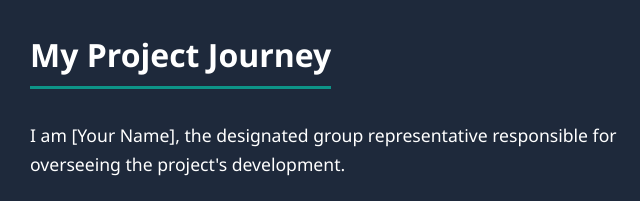
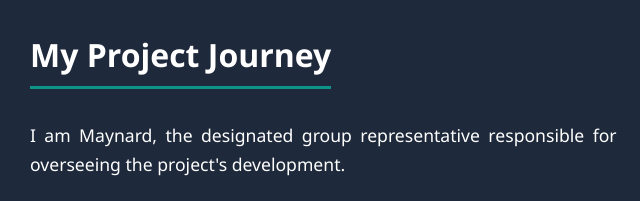
Before and after one commit to maynard-galenzoga/portfolio, a plain HTML site: page index.html in a window 1280 px wide. Shown: the part 2400-2601 px from the top of the page, 94-734 px from the left. Drawn offline with Linux system fonts and the light colour scheme.

Commit message:
update about me

```diff
--- a/index.html
+++ b/index.html
@@ -118,7 +118,7 @@
           <h3 class="journey-heading">My Project Journey</h3>
 
           <p>
-            I am [Your Name], the designated group representative responsible for overseeing the project's development.
+            I am Maynard, the designated group representative responsible for overseeing the project's development.
           </p>
           <p>
             For the Lightweight Host-Based Intrusion Detection and Prevention System (HIDPS), my primary responsibilities included leading the documentation efforts and conducting meticulous quality assurance (QA) reviews of all project components. As the team leader, I systematically allocated specific tasks to each member to ensure comprehensive role coverage and efficient workflow management.
```
